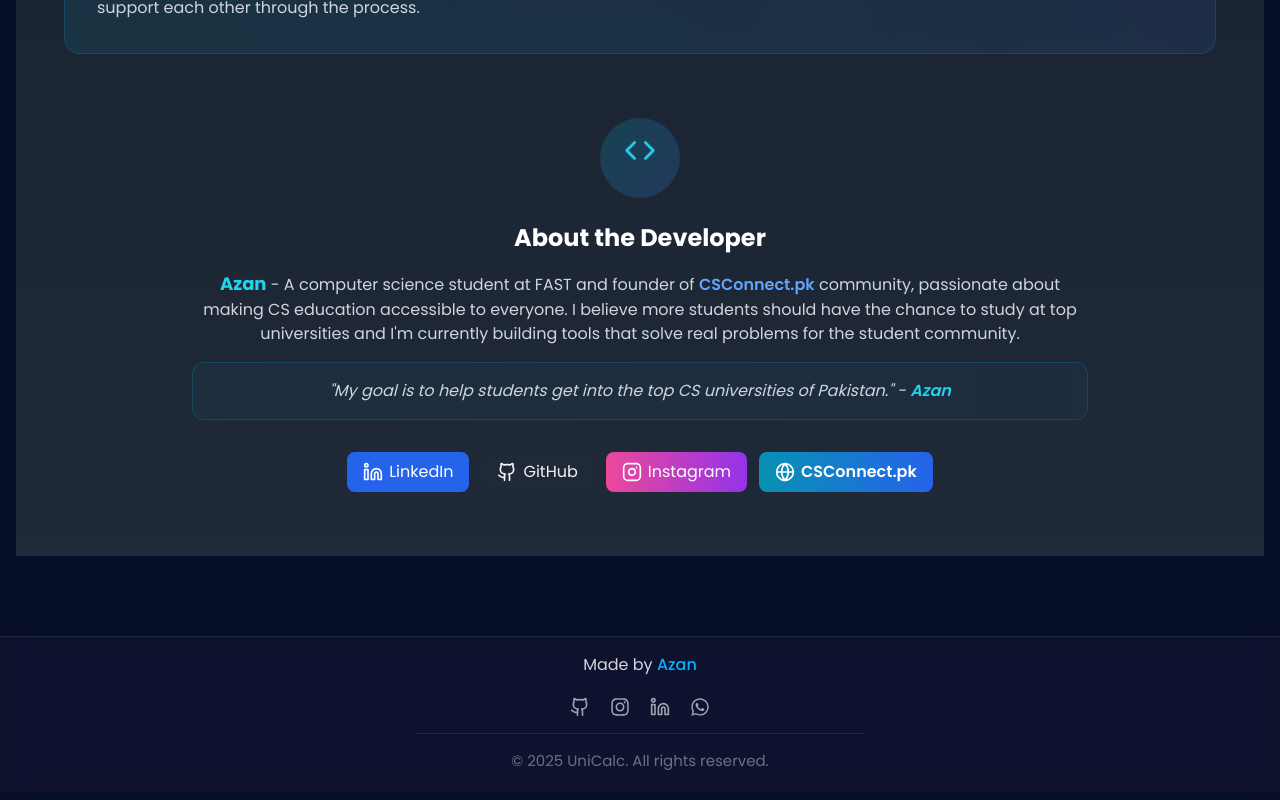
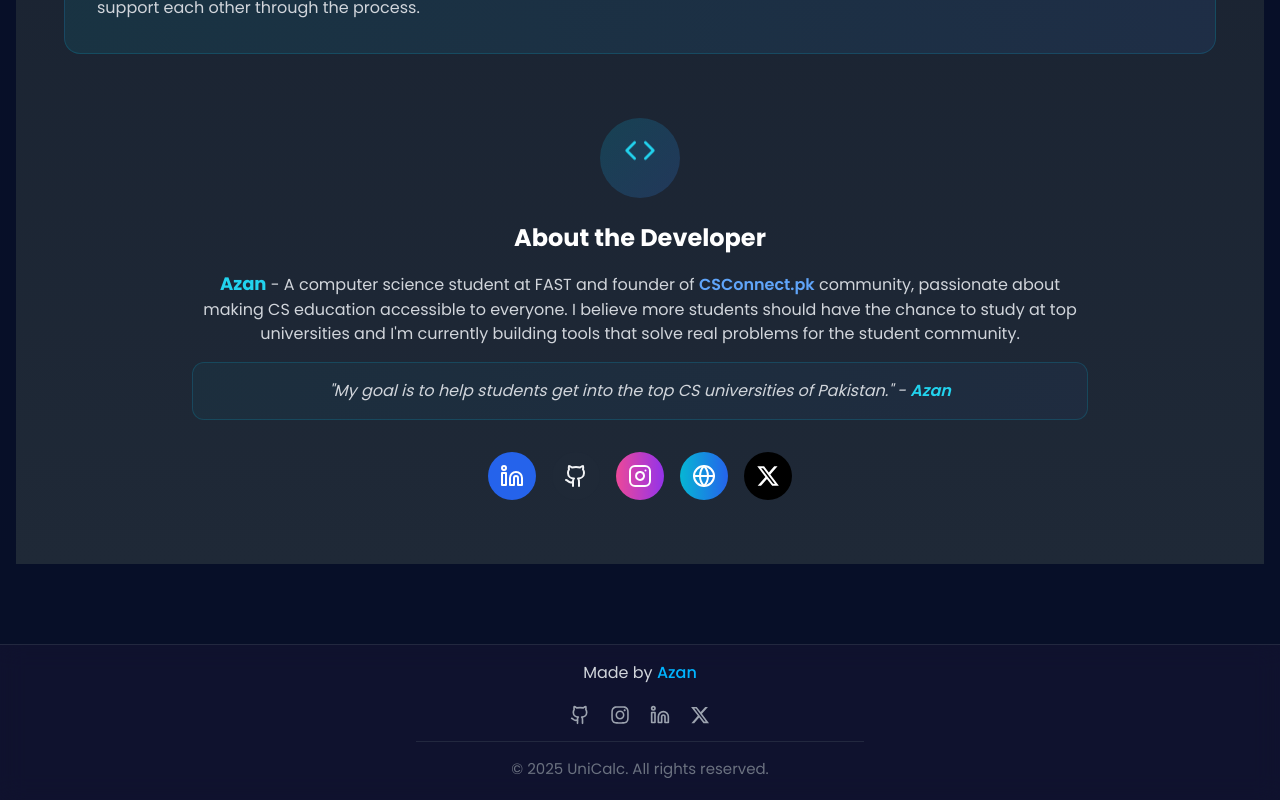
Before and after one commit to emadadnan000/unicalc, a React (Vite) app: page /about in a window 1280 px wide. Shown: the part 1455-2255 px from the top of the page. Built offline with nearby package versions, Linux system fonts and the light colour scheme.

Commit message:
fixed zero aggregate issue

```diff
--- a/src/components/common/Footer.tsx
+++ b/src/components/common/Footer.tsx
@@ -1,6 +1,7 @@
 import React from 'react';
 import { Github, Linkedin } from 'lucide-react';
-import { FaInstagram, FaWhatsapp } from 'react-icons/fa';
+import { FaInstagram, FaTwitch, FaWhatsapp, FaWhatsappSquare } from 'react-icons/fa';
+import { FaXTwitter } from 'react-icons/fa6';
 
 const Footer: React.FC = () => {
   const currentYear = new Date().getFullYear();
@@ -62,14 +63,14 @@
               <Mail size={18} />
             </a> */}
             <a
-              href="https://chat.whatsapp.com/Cat16toNG2FHVNbSuel3FG"
+              href="https://x.com/azannw"
               target="_blank"
               rel="noopener noreferrer"
-              className="text-gray-400 hover:text-green-500 transition-colors duration-300 transform hover:scale-110"
-              aria-label="WhatsApp"
-              title="WhatsApp"
+              className="text-gray-400 hover:text-white transition-colors duration-300 transform hover:scale-110"
+              aria-label="X"
+              title="X"
             >
-              <FaWhatsapp size={20} />
+              <FaXTwitter size={20} />
             </a>
           </div>
         </div>
--- a/src/components/common/Header.tsx
+++ b/src/components/common/Header.tsx
@@ -8,6 +8,7 @@
   const [mobileMenuOpen, setMobileMenuOpen] = useState(false);
   const location = useLocation();
   const headerRef = React.useRef<HTMLElement>(null);
+  const isHomePage = location.pathname === '/';
 
   // Close menu when clicking outside
   useEffect(() => {
@@ -55,7 +56,7 @@
     <header
       ref={headerRef}
       className={`fixed top-0 left-0 right-0 z-40 transition-all duration-300 ${
-        isScrolled || mobileMenuOpen ? 'bg-midnight-blue bg-opacity-80 backdrop-blur shadow-md' : 'bg-transparent'
+        isHomePage || isScrolled || mobileMenuOpen ? 'bg-midnight-blue bg-opacity-80 backdrop-blur shadow-md' : 'bg-transparent'
       }`}
     >
       <div className="container mx-auto px-4 py-4">
--- a/src/components/pages/AboutPage.tsx
+++ b/src/components/pages/AboutPage.tsx
@@ -1,5 +1,6 @@
 import React, { useState, useEffect } from 'react';
 import { Calculator, BarChart2, BookOpen, Award, ShieldCheck, Heart, Lightbulb, GraduationCap, Code, ExternalLink, MessageCircle, Linkedin, Github, Instagram, Globe, Smartphone } from 'lucide-react';
+import { FaXTwitter } from 'react-icons/fa6';
 
 const FeatureCard = ({ icon: Icon, title, children, delay = 0 }: { icon: React.ElementType, title: string, children: React.ReactNode, delay?: number }) => {
   const [isVisible, setIsVisible] = useState(false);
@@ -178,42 +179,51 @@
               </p>
             </div>
           </div>
-          <div className="flex flex-wrap justify-center gap-2 sm:gap-3">
+          <div className="flex flex-wrap justify-center gap-3 sm:gap-4">
             <a
               href="https://linkedin.com/in/azanw"
               target="_blank"
               rel="noopener noreferrer"
-              className="inline-flex items-center px-3 sm:px-4 py-1.5 sm:py-2 bg-blue-600 hover:bg-blue-700 text-white rounded-lg transition-all duration-300 text-sm sm:text-base transform hover:scale-110 hover:shadow-lg hover:shadow-blue-500/30 active:scale-95 group"
+              className="inline-flex items-center justify-center w-10 h-10 sm:w-12 sm:h-12 bg-blue-600 hover:bg-blue-700 text-white rounded-full transition-all duration-300 transform hover:scale-110 hover:shadow-lg hover:shadow-blue-500/30 active:scale-95 group"
+              aria-label="LinkedIn"
             >
-              <Linkedin className="w-4 h-4 sm:w-5 sm:h-5 mr-1.5 transition-transform duration-300 group-hover:rotate-12" />
-              LinkedIn
+              <Linkedin className="w-5 h-5 sm:w-6 sm:h-6 transition-transform duration-300 group-hover:rotate-12" />
             </a>
             <a
               href="https://github.com/azannw"
               target="_blank"
               rel="noopener noreferrer"
-              className="inline-flex items-center px-3 sm:px-4 py-1.5 sm:py-2 bg-gray-800 hover:bg-gray-700 text-gray-100 rounded-lg transition-all duration-300 text-sm sm:text-base transform hover:scale-110 hover:shadow-lg hover:shadow-gray-500/30 active:scale-95 group"
+              className="inline-flex items-center justify-center w-10 h-10 sm:w-12 sm:h-12 bg-gray-800 hover:bg-gray-700 text-gray-100 rounded-full transition-all duration-300 transform hover:scale-110 hover:shadow-lg hover:shadow-gray-500/30 active:scale-95 group"
+              aria-label="GitHub"
             >
-              <Github className="w-4 h-4 sm:w-5 sm:h-5 mr-1.5 transition-transform duration-300 group-hover:rotate-12" />
-              GitHub
+              <Github className="w-5 h-5 sm:w-6 sm:h-6 transition-transform duration-300 group-hover:rotate-12" />
             </a>
             <a
               href="https://instagram.com/csconnect.pk"
               target="_blank"
               rel="noopener noreferrer"
-              className="inline-flex items-center px-3 sm:px-4 py-1.5 sm:py-2 bg-gradient-to-r from-pink-500 to-purple-600 hover:from-pink-600 hover:to-purple-700 text-white rounded-lg transition-all duration-300 text-sm sm:text-base transform hover:scale-110 hover:shadow-lg hover:shadow-pink-500/30 active:scale-95 group"
+              className="inline-flex items-center justify-center w-10 h-10 sm:w-12 sm:h-12 bg-gradient-to-r from-pink-500 to-purple-600 hover:from-pink-600 hover:to-purple-700 text-white rounded-full transition-all duration-300 transform hover:scale-110 hover:shadow-lg hover:shadow-pink-500/30 active:scale-95 group"
+              aria-label="Instagram"
             >
-              <Instagram className="w-4 h-4 sm:w-5 sm:h-5 mr-1.5 transition-transform duration-300 group-hover:rotate-12" />
-              Instagram
+              <Instagram className="w-5 h-5 sm:w-6 sm:h-6 transition-transform duration-300 group-hover:rotate-12" />
             </a>
             <a
               href="https://csconnect.pk"
               target="_blank"
               rel="noopener noreferrer"
-              className="inline-flex items-center px-3 sm:px-4 py-1.5 sm:py-2 bg-gradient-to-r from-cyan-600 to-blue-600 hover:from-cyan-700 hover:to-blue-700 text-white rounded-lg transition-all duration-300 text-sm sm:text-base transform hover:scale-110 hover:shadow-lg hover:shadow-cyan-500/30 active:scale-95 group font-semibold"
+              className="inline-flex items-center justify-center w-10 h-10 sm:w-12 sm:h-12 bg-gradient-to-r from-cyan-500 to-blue-600 hover:from-cyan-600 hover:to-blue-700 text-white rounded-full transition-all duration-300 transform hover:scale-110 hover:shadow-lg hover:shadow-cyan-500/30 active:scale-95 group"
+              aria-label="Website"
             >
-              <Globe className="w-4 h-4 sm:w-5 sm:h-5 mr-1.5 transition-transform duration-300 group-hover:rotate-12" />
-              CSConnect.pk
+              <Globe className="w-5 h-5 sm:w-6 sm:h-6 transition-transform duration-300 group-hover:rotate-12" />
+            </a>
+            <a
+              href="https://x.com/azannw"
+              target="_blank"
+              rel="noopener noreferrer"
+              className="inline-flex items-center justify-center w-10 h-10 sm:w-12 sm:h-12 bg-black hover:bg-gray-900 text-white rounded-full transition-all duration-300 transform hover:scale-110 hover:shadow-lg hover:shadow-gray-500/30 active:scale-95 group"
+              aria-label="X (Twitter)"
+            >
+              <FaXTwitter className="w-5 h-5 sm:w-6 sm:h-6 transition-transform duration-300 group-hover:rotate-12" />
             </a>
           </div>
         </AnimatedSection>
--- a/src/components/pages/CalculatorPage.tsx
+++ b/src/components/pages/CalculatorPage.tsx
@@ -336,7 +336,7 @@
 
     let calculatedAggregate = 0;
 
-    // Special case for FAST University A-Level students
+    // Special case for FAST University
     if (university?.id === "fast") {
       // For A-Level Immediate: 50% O-Level + 50% Entry Test
       if (formData.educationType === 'A-Level-Immediate') {
@@ -344,8 +344,8 @@
           (matricPercentage * 0.5) +
           (testPercentage * 0.5);
       }
-      // For A-Level Gap Year: Use standard formula (matric + fsc + test)
-      else if (formData.educationType === 'A-Level-GapYear') {
+      // For A-Level Gap Year or FSc: Use standard formula (matric + fsc + test)
+      else if (formData.educationType === 'A-Level-GapYear' || formData.educationType === 'FSc') {
         calculatedAggregate =
           (matricPercentage * formula.matriculation) +
           (fscPercentage * formula.intermediate) +
```
Also changed, not shown: src/components/pages/HomePage.tsx (+5 -13 lines).
